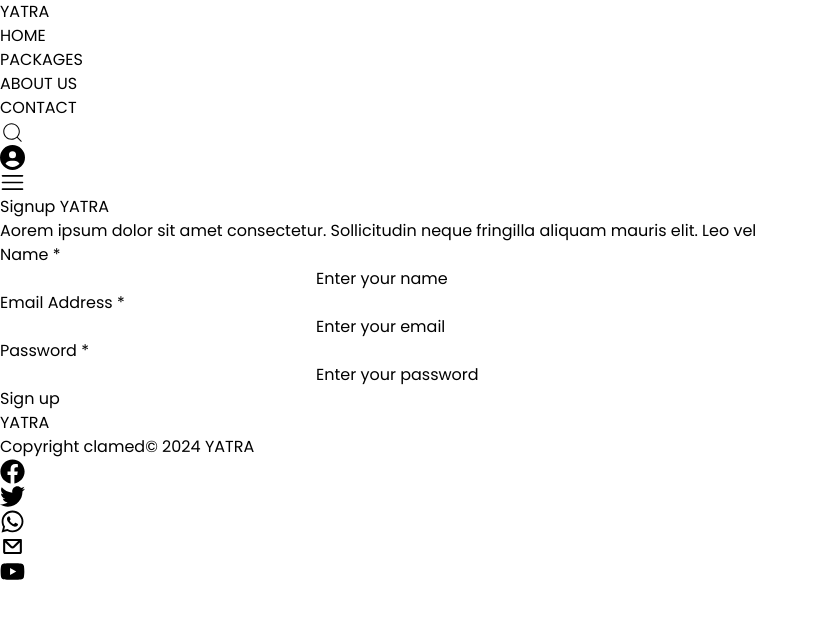
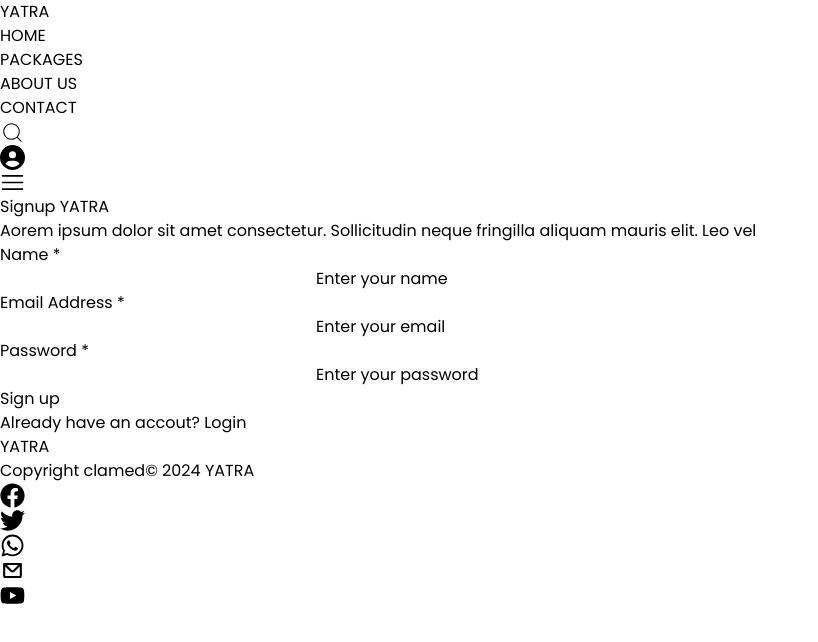
Before and after one commit to Birendra00000/College-project, a React (Vite) app in the folder frontend/: page /register in a window 1280 px wide. Shown: the top 642 px of the page, without its empty margins (0-818 px from the left). Built offline with nearby package versions, Linux system fonts and the light colour scheme.

Commit message:
new commit in login and register page

```diff
--- a/frontend/src/components/Form/Form.jsx
+++ b/frontend/src/components/Form/Form.jsx
@@ -1,9 +1,11 @@
 import React from "react";
 import Button from "../resuable/Button";
 const From = ({ titletype }) => {
+  const formheight = titletype === "login" ? "90vh" : "100vh";
+
   return (
-    <div className="w-full flex justify-center h-[90vh] items-center">
-      <div className={`w-[40%] bg-black text-white  p-14 rounded-md       }`}>
+    <div className={`w-full flex justify-center ${formheight} items-center`}>
+      <div className={`w-[40%] bg-black text-white  p-14 rounded-md m-6`}>
         <span className="flex justify-center flex-col items-center ">
           <p className="mb-4">
             {titletype === "login" ? (
@@ -67,7 +69,7 @@
                   className="input-boxpassword relative p-2 bg-black border border-slate-400 outline-none mt-2 rounded-md w-10/12"
                   required
                 />
-                <span className="placeholderpassword absolute text-white w-[140px] left-4 top-[158px] transition-all duration-300">
+                <span className="placeholderpassword absolute text-white w-[165px] left-4 top-[256px] transition-all duration-300">
                   Enter your password
                 </span>
               </>
@@ -87,7 +89,14 @@
             </p>
           </span>
         ) : (
-          <span></span>
+          <span>
+            <span className="w-full flex justify-center mt-2">
+              <p>
+                Already have an accout?
+                <span className="text-red-600 underline"> Login</span>
+              </p>
+            </span>
+          </span>
         )}
       </div>
     </div>
--- a/frontend/src/components/Navbar.jsx
+++ b/frontend/src/components/Navbar.jsx
@@ -4,7 +4,7 @@
 import { RxHamburgerMenu } from "react-icons/rx";
 const Navbar = () => {
   return (
-    <div className="flex justify-center w-full">
+    <div className="flex justify-center w-full shadow-lg">
       <div className="flex w-[80%] items-center justify-between p-5">
         <span className="font-black text text-2xl">
           YAT<span className="text-[#F5B963]">RA</span>
```
